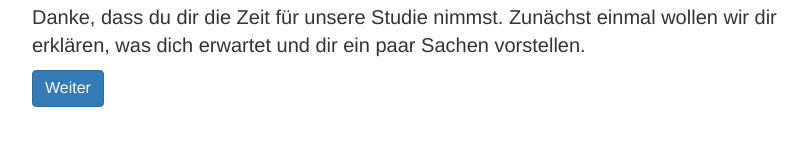
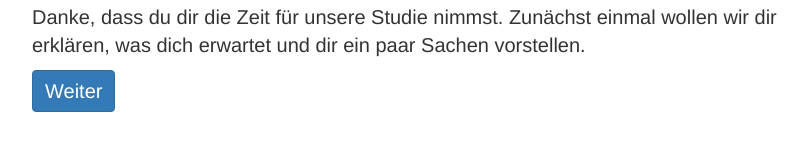
Before and after one commit to SBRitter/focus-robot, a website: page index.html in a window 1280 px wide. Shown: the part 136-286 px from the top of the page, without its empty margins (368-1176 px from the left). Drawn offline with nearby package versions, Linux system fonts and the light colour scheme.

Commit message:
adjust font size of buttons

```diff
--- a/style.css
+++ b/style.css
@@ -7,7 +7,7 @@ html, body {
 }
 
 .btn {
-  font-size: 16px !important;
+  font-size: 20px !important;
 }
 
 .container {
```
